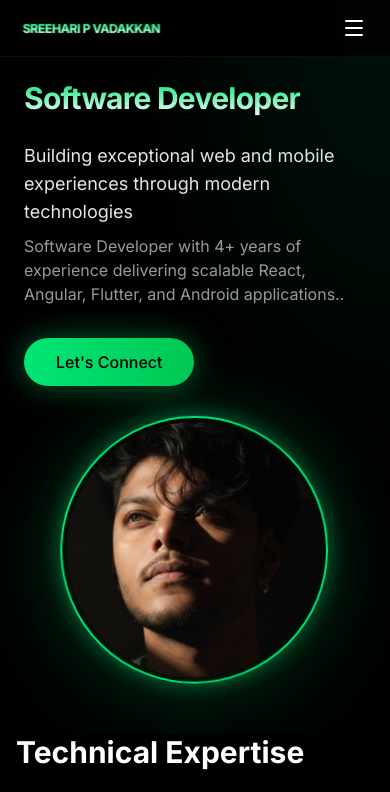
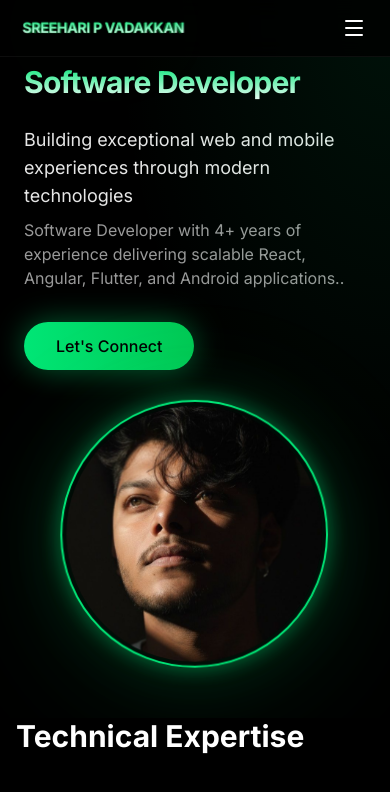
Before and after one commit to sreeharipvadakkan/portfolio, a React (Vite) app: page / in a window 390 px wide. Shown: the top 792 px of the page. Built offline with nearby package versions, Linux system fonts and the light colour scheme.

Commit message:
Update ui

```diff
--- a/src/components/Hero.jsx
+++ b/src/components/Hero.jsx
@@ -6,7 +6,7 @@ export default function Hero() {
   return (
     <section
       id="home"
-      className="relative flex items-start overflow-hidden pt-16"
+      className="relative flex items-start overflow-hidden pt-12"
     >
       <div className="pointer-events-none absolute inset-0 bg-[radial-gradient(ellipse_at_top_right,rgb(0_230_118/0.08),transparent_50%)]" />
 
--- a/src/components/Name3D.jsx
+++ b/src/components/Name3D.jsx
@@ -56,7 +56,7 @@ export default function Name3D({ name, className = '', variant = 'hero' }) {
   const lastLine = words[words.length - 1]
 
   const textSizeClass = isNav
-    ? 'text-xs leading-tight sm:text-sm lg:text-base'
+    ? 'text-sm leading-tight sm:text-base lg:text-xl'
     : 'text-4xl leading-none sm:text-5xl lg:text-6xl'
 
   const depthLayers = isNav ? [8, 4] : [24, 16, 8]
--- a/src/components/Navbar.jsx
+++ b/src/components/Navbar.jsx
@@ -44,7 +44,7 @@ export default function Navbar() {
         <button
           type="button"
           onClick={() => handleNavClick('home')}
-          className="min-w-0 max-w-[55vw] shrink text-left sm:max-w-none"
+          className="min-w-0 max-w-[65vw] shrink text-left sm:max-w-none"
         >
           <Name3D name={siteConfig.name} variant="nav" />
         </button>
```
